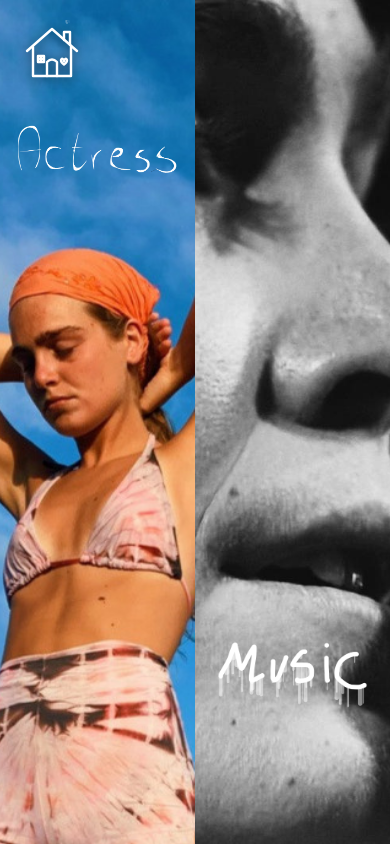
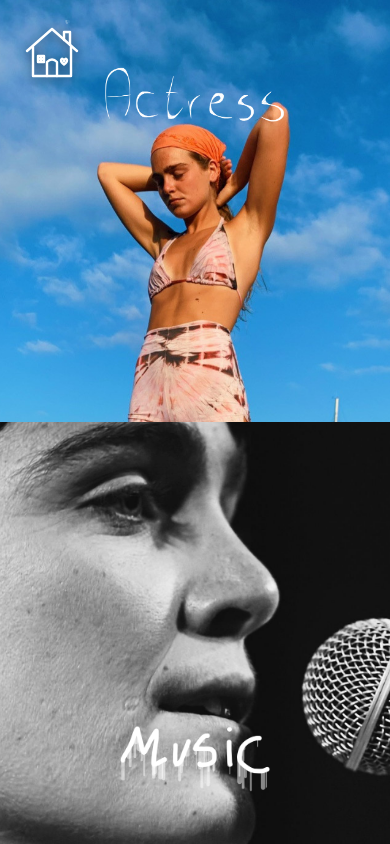
Before and after one commit to joehewett/coro, a React (Vite) app: page /more in a window 390 px wide. Built offline with nearby package versions, Linux system fonts and the light colour scheme; a web font is replaced by a local one.

Commit message:
More of me: stack Actress and Music on phones
Co-Authored-By: Claude Opus 5.5 <noreply@anthropic.com>

```diff
--- a/src/components/Homepage.tsx
+++ b/src/components/Homepage.tsx
@@ -53,7 +53,8 @@ const Homepage: React.FC = () => {
   ];
   const quadrants = allQuadrants.filter((q) => q.show);
   // Two doors sit side by side; four make the 2x2 grid
-  const gridClass = quadrants.length <= 2 ? 'grid-cols-2 grid-rows-1' : 'grid-cols-2 grid-rows-2';
+  // On phones the two photos stack (one on top of the other) so each shows wide; side by side from tablet size up
+  const gridClass = quadrants.length <= 2 ? 'grid-cols-1 grid-rows-2 md:grid-cols-2 md:grid-rows-1' : 'grid-cols-2 grid-rows-2';
 
   return (
     <div className="grow-links homepage-no-scroll fixed top-0 left-0 w-screen h-screen">
@@ -97,7 +98,7 @@ const Homepage: React.FC = () => {
 
             {/* Hover overlay */}
             <div
-              className={`overlay absolute inset-0 flex justify-center ${quadrant.labelAt === 'top' ? 'items-start pt-[14vh]' : quadrant.labelAt === 'bottom' ? 'items-end pb-[16vh]' : 'items-center'} bg-transparent transition-colors duration-300 ease-in-out cursor-pointer z-10`}
+              className={`overlay absolute inset-0 flex justify-center ${quadrant.labelAt === 'top' ? 'items-start pt-[7vh] md:pt-[14vh]' : quadrant.labelAt === 'bottom' ? 'items-end pb-[6vh] md:pb-[16vh]' : 'items-center'} bg-transparent transition-colors duration-300 ease-in-out cursor-pointer z-10`}
             >
               {/* Text overlay image */}
               {quadrant.text ? (
```
